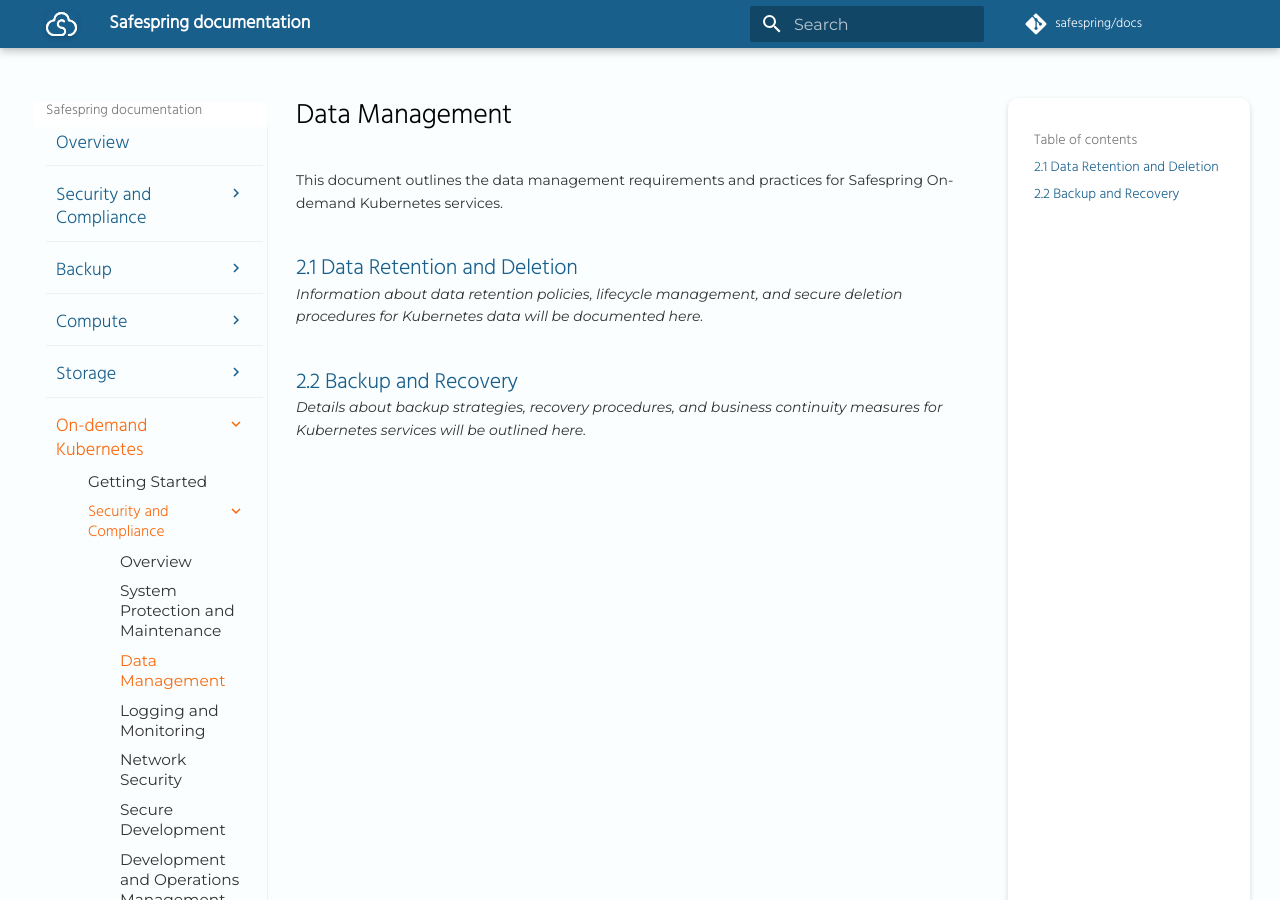
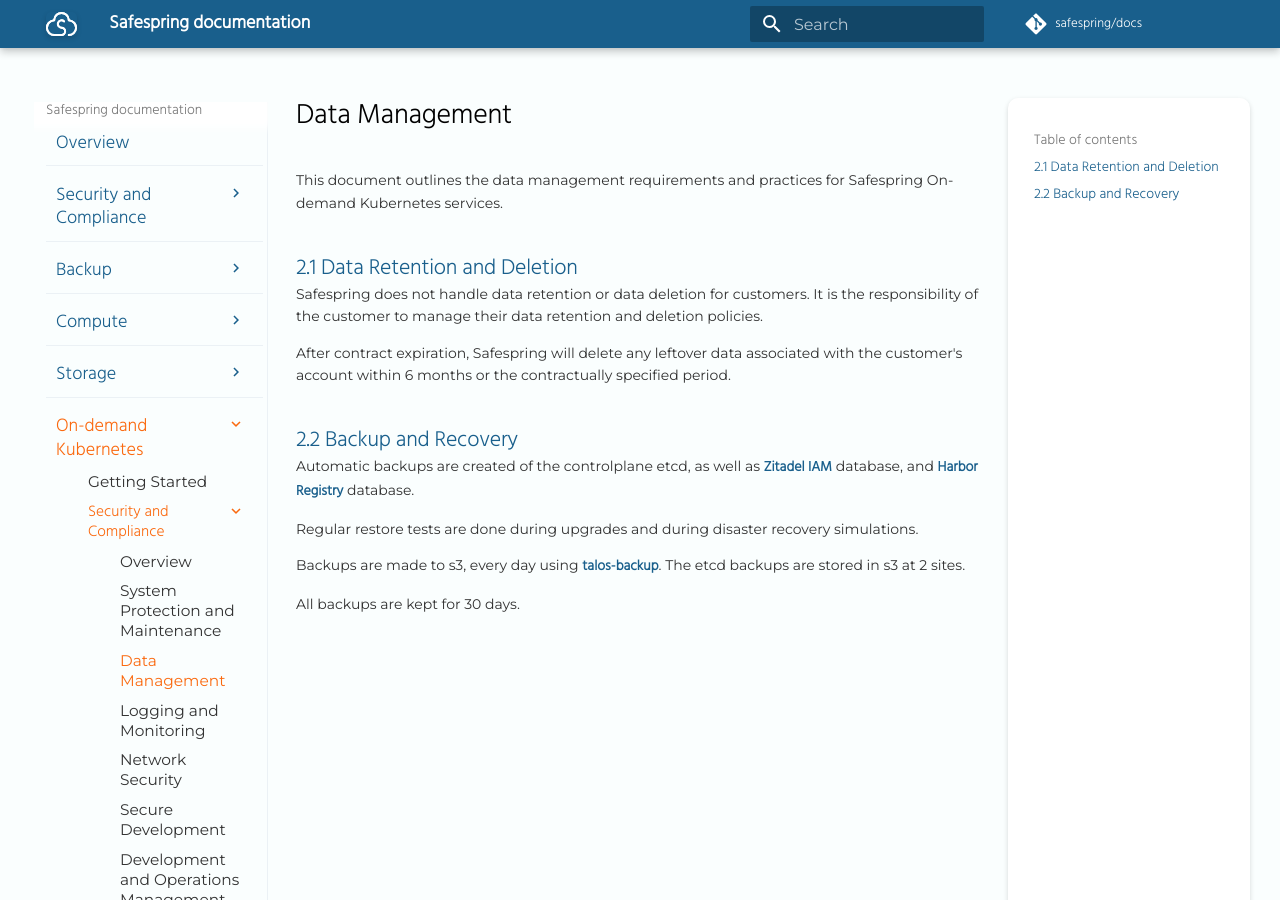
Before and after one commit to safespring/docs, an MkDocs documentation site: the page built from content/kubernetes/security-compliance/data-management.md, in a window 1280 px wide and 900 px high. Built offline with MkDocs 1.6.1 and Material for MkDocs 9.7.7, drawn with Linux system fonts in a browser that asks for light colours; a script that is not in the unit is left out; comment, search, counter and statistics services are not loaded.

```diff
--- a/content/kubernetes/security-compliance/data-management.md
+++ b/content/kubernetes/security-compliance/data-management.md
@@ -4,8 +4,16 @@ This document outlines the data management requirements and practices for Safesp
 
 ## 2.1 Data Retention and Deletion
 
-*Information about data retention policies, lifecycle management, and secure deletion procedures for Kubernetes data will be documented here.*
+Safespring does not handle data retention or data deletion for customers. It is the responsibility of the customer to manage their data retention and deletion policies.
+
+After contract expiration, Safespring will delete any leftover data associated with the customer's account within 6 months or the contractually specified period.
 
 ## 2.2 Backup and Recovery
 
-*Details about backup strategies, recovery procedures, and business continuity measures for Kubernetes services will be outlined here.*
+Automatic backups are created of the controlplane etcd, as well as [Zitadel IAM](https://zitadel.com/) database, and [Harbor Registry](https://goharbor.io/) database.
+
+Regular restore tests are done during upgrades and during disaster recovery simulations.
+
+Backups are made to s3, every day using [talos-backup](https://github.com/siderolabs/talos-backup). The etcd backups are stored in s3 at 2 sites.
+
+All backups are kept for 30 days.
```
Also changed, not shown: content/kubernetes/security-compliance/development-operations-management.md (+12 -1 lines), content/kubernetes/security-compliance/system-protection-maintenance.md (+18 -1 lines), content/kubernetes/security-compliance/secure-development.md (line endings or trailing spaces).
